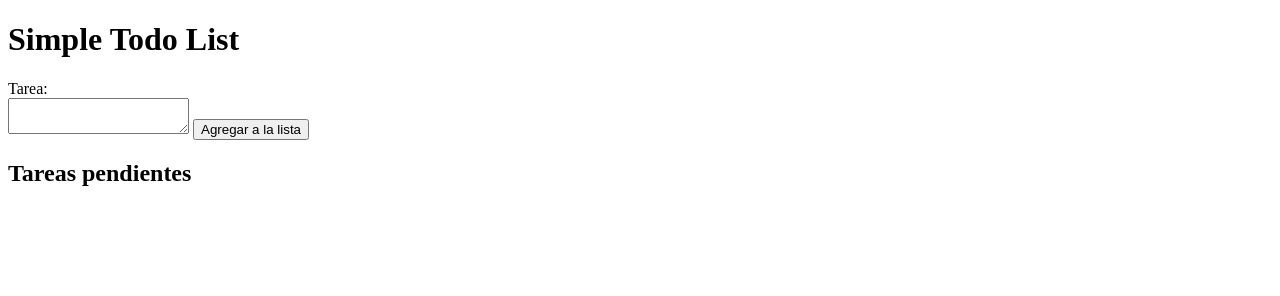
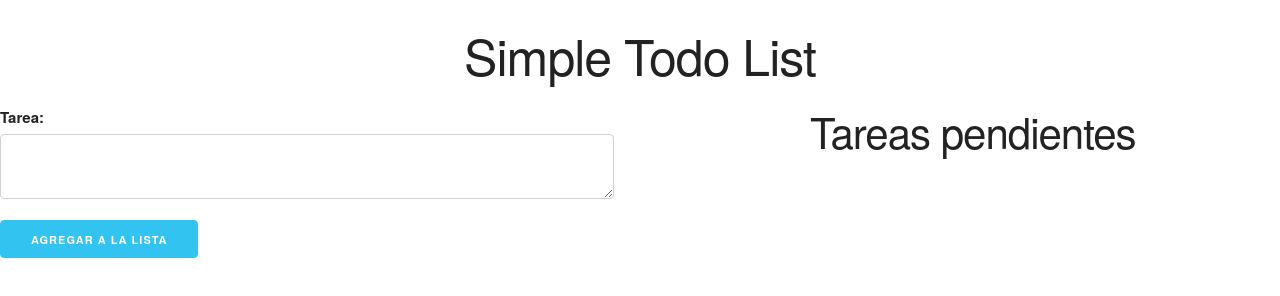
Before and after one commit to webonauta/SimpleTodoList, a plain HTML site: page index.html in a window 1280 px wide. Drawn offline with Linux system fonts and the light colour scheme.

Commit message:
Update index.html
Agregando estilos y archivo js al html

```diff
--- a/index.html
+++ b/index.html
@@ -3,6 +3,9 @@
 <head>
     <meta charset="UTF-8">
     <meta name="viewport" content="width=device-width, initial-scale=1.0">
+    <link rel="stylesheet" href="css/custom.css">
+    <link rel="stylesheet" href="css/normalize.css">
+    <link rel="stylesheet" href="css/skeleton.css">
     <title>Simple Todo List</title>
 </head>
 <body>
@@ -23,5 +26,6 @@
             </div>
         </div>
     </div>
+    <script src="js/app.js"></script>
 </body>
 </html>
```
